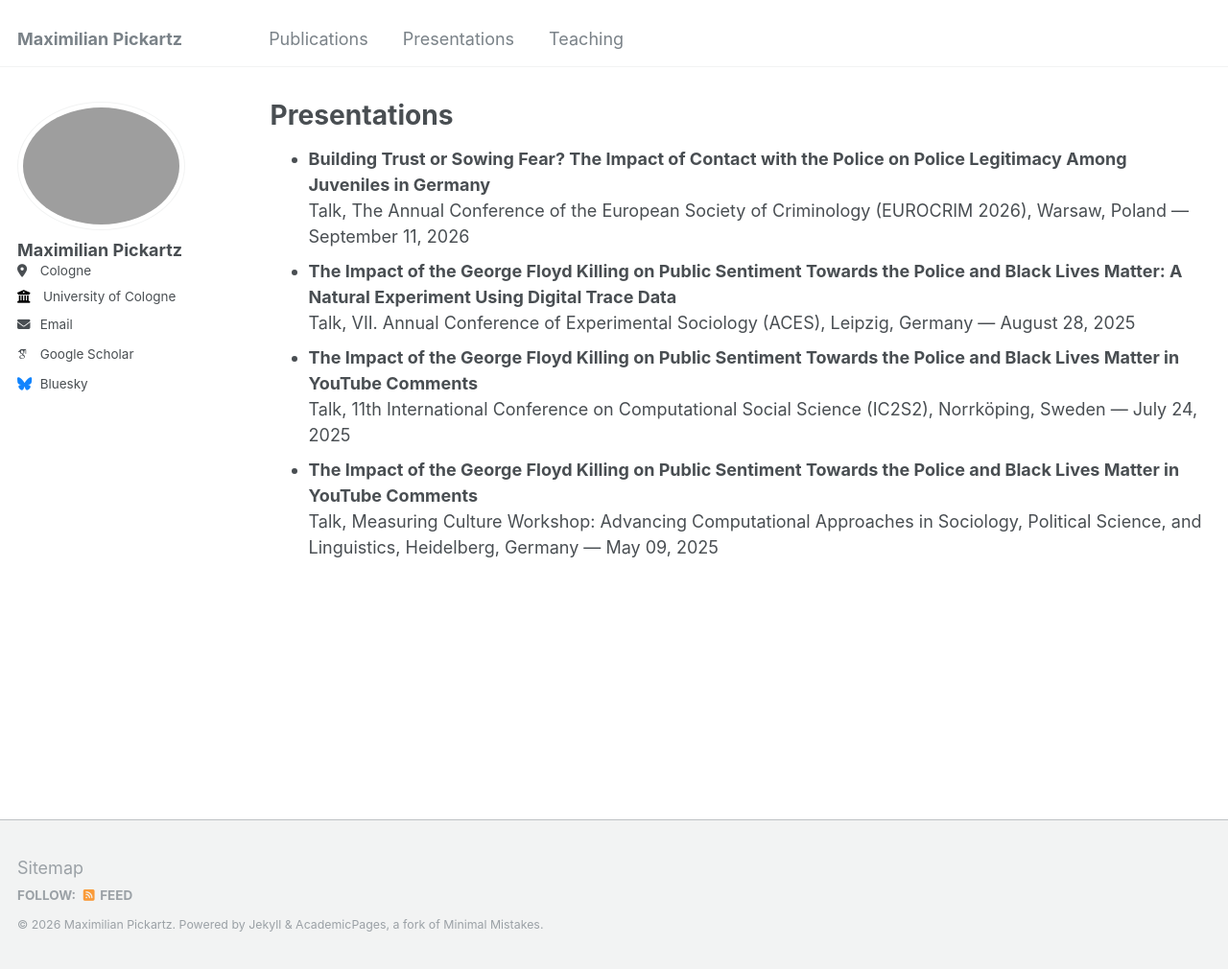
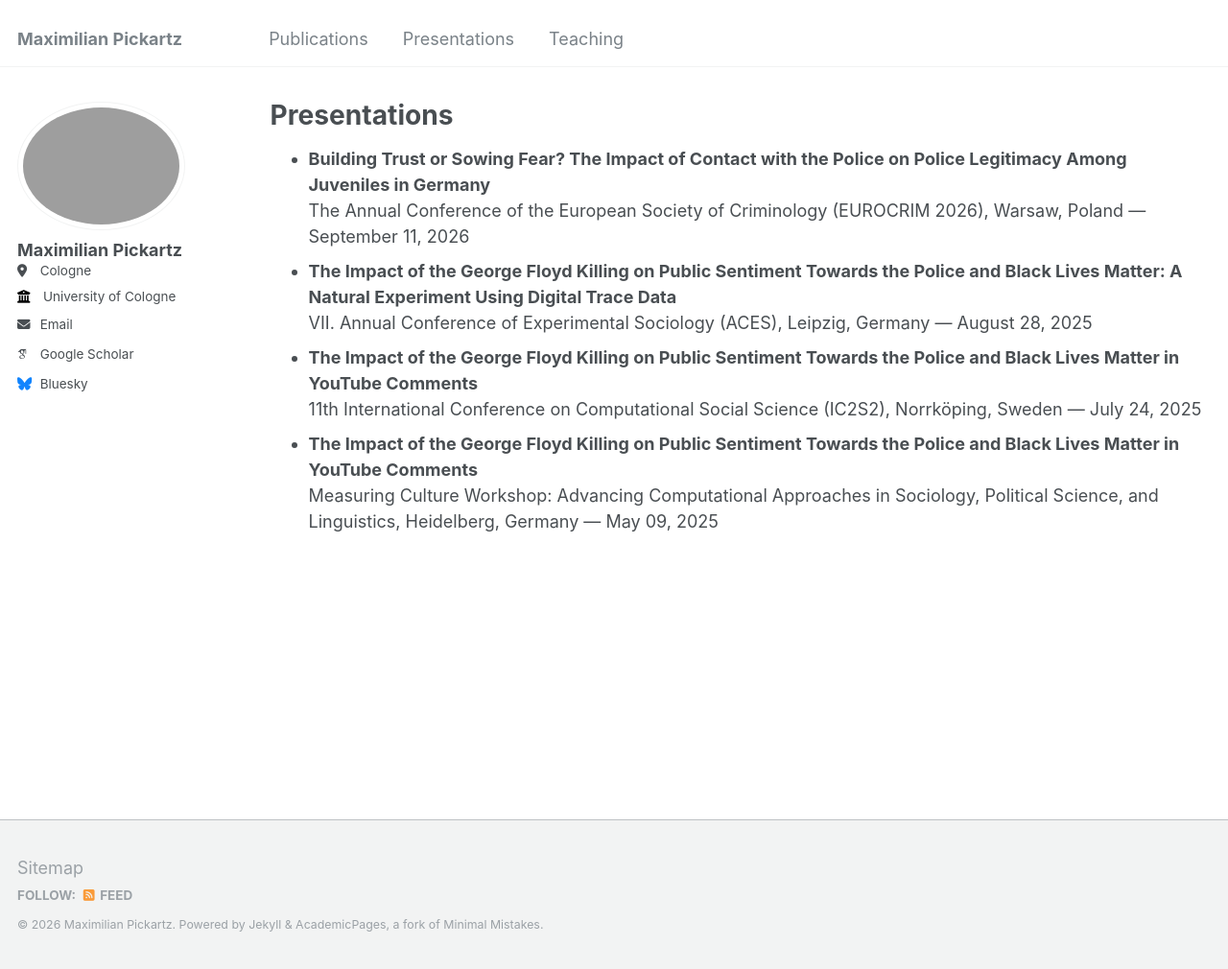
Before and after one commit to maxpi99/maxpi99.github.io, a Jekyll site: the page built from _pages/talks.html, in a window 1280 px wide and 1010 px high. Shown: the whole window at 96% size. Built offline with Jekyll 4.4.1, drawn with Linux system fonts in a browser that asks for light colours; some web fonts are replaced.

Commit message:
Remove talk type prefix from presentations list
Co-Authored-By: Claude Sonnet 5 <noreply@anthropic.com>
Claude-Session: https://claude.ai/code/session_01JApPmakLrKXgkQAte3PebY

```diff
--- a/_pages/talks.html
+++ b/_pages/talks.html
@@ -15,7 +15,7 @@ author_profile: true
 {% for post in site.talks reversed %}
   <li>
     <strong>{{ post.title }}</strong><br>
-    {% if post.type %}{{ post.type }}, {% endif %}{{ post.venue }}, {{ post.location }} &mdash; {{ post.date | date: '%B %d, %Y' }}
+    {{ post.venue }}, {{ post.location }} &mdash; {{ post.date | date: '%B %d, %Y' }}
   </li>
 {% endfor %}
 </ul>
```
